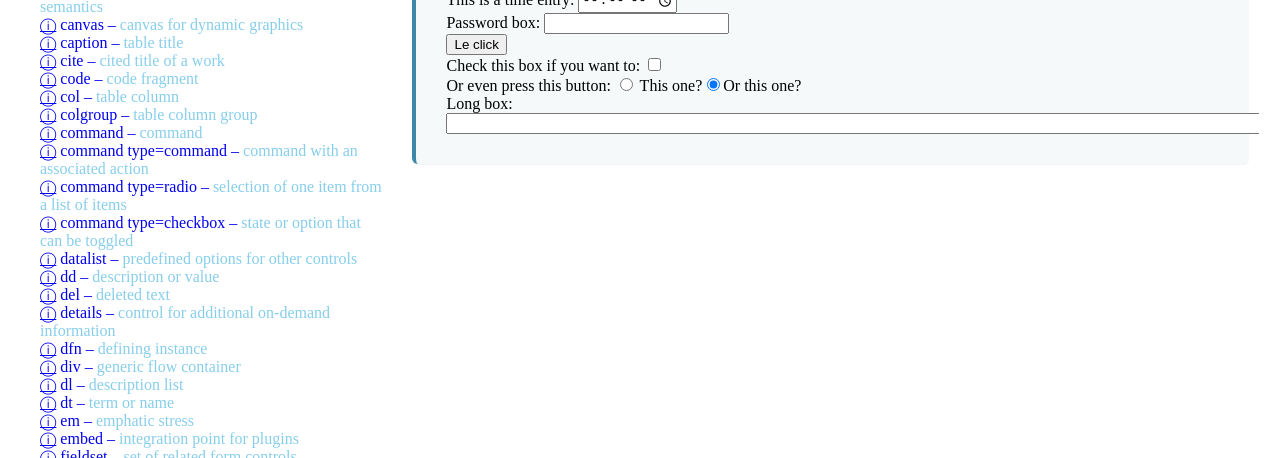
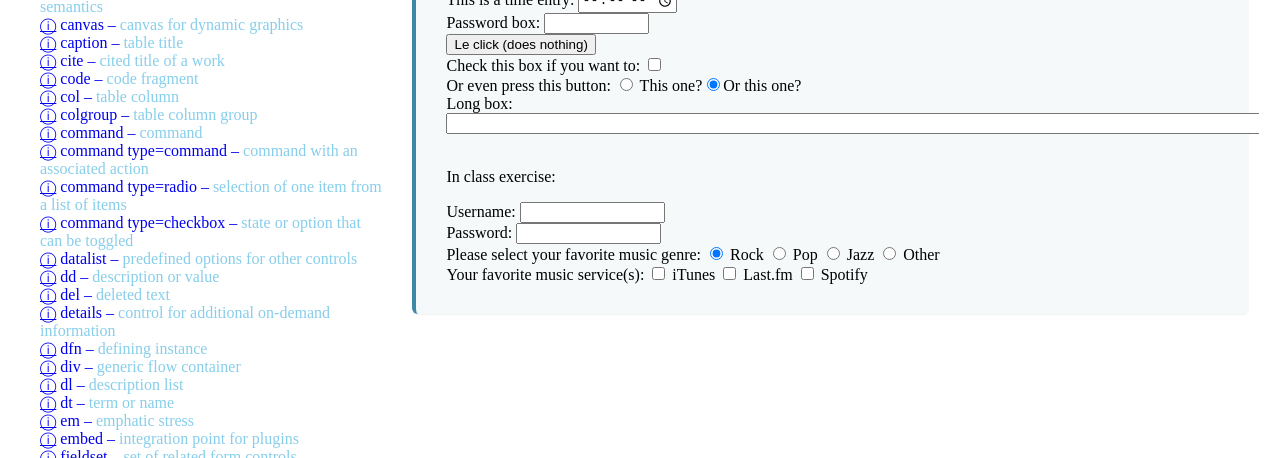
Before and after one commit to AMKimsey2000/workspace-html-2020-practice, a website: page index.html in a window 1280 px wide. Shown: the part 342-800 px from the top of the page. Drawn offline with nearby package versions, Linux system fonts and the light colour scheme.

Commit message:
Completed in-class exercise

```diff
--- a/index.html
+++ b/index.html
@@ -32,16 +32,26 @@
 		</div>
 
 		<div class="practice">
-			<h1>September 8 -- Yilian Zhang</h1>
+			<h1>September 9 -- Adam Kimsey</h1>
 			<p> This is our <b>second</b> lecture.</p>
       <form name = "Test form">
         This is a text box: <input type = "text"></input><br>
         This is a time entry: <input type = "time"></input><br>
-        Password box: <input type = "password"></input><br>
-        <input type = "button" value = "Le click"></input></br>
+        Password box: <input type = "password" size = "10"></input><br>
+        <input type = "button" value = "Le click (does nothing)"></input></br>
         Check this box if you want to: <input type = "checkbox"></input><br>
         Or even press this button: <input type = "radio"> This one?</input><input type = "radio" checked>Or this one?</input><br>
-        Long box: <input type = "text" size = "100"></input>
+        Long box: <input type = "text" size = "100"></input><br><br>
+        <p>In class exercise:</p>
+        Username: <input type = "text" size = "15"></input><br>
+        Password: <input type = "password" size = "15"></input><br>
+        Please select your favorite music genre: <input type = "radio" checked> Rock</input>
+        <input type = "radio"> Pop</input>
+        <input type = "radio"> Jazz</input>
+        <input type = "radio"> Other</input><br>
+        Your favorite music service(s): <input type = "checkbox"> iTunes</input>
+        <input type = "checkbox"> Last.fm</input>
+        <input type = "checkbox"> Spotify</input>
       </form>
 
 
```
